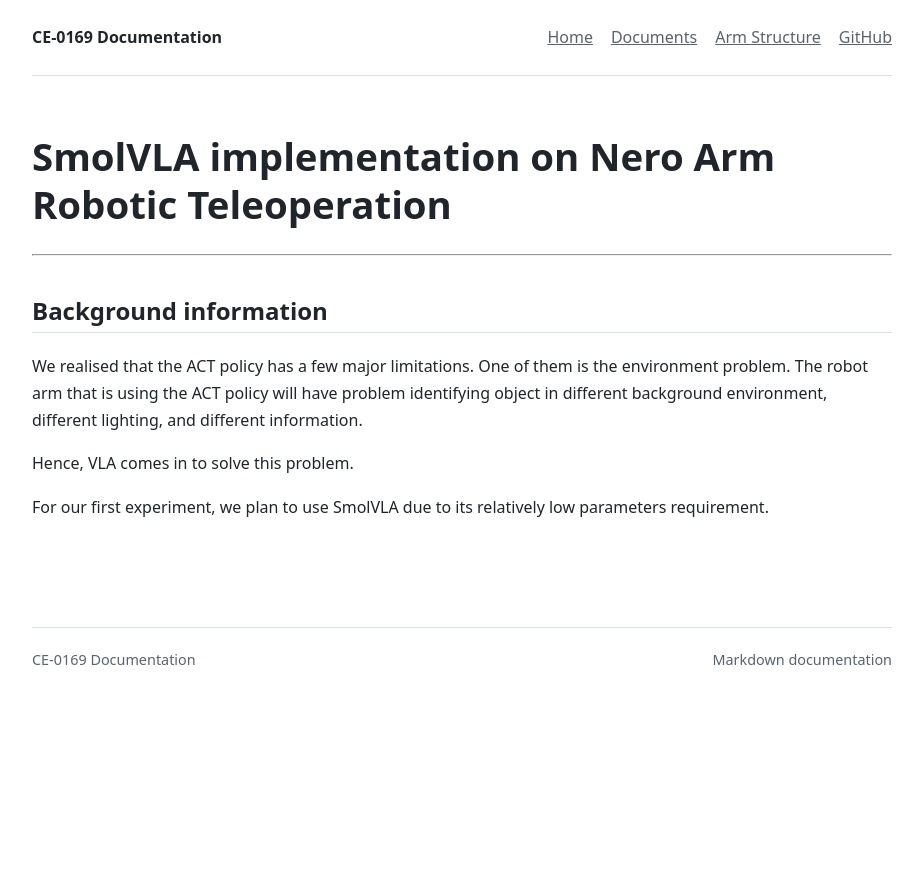
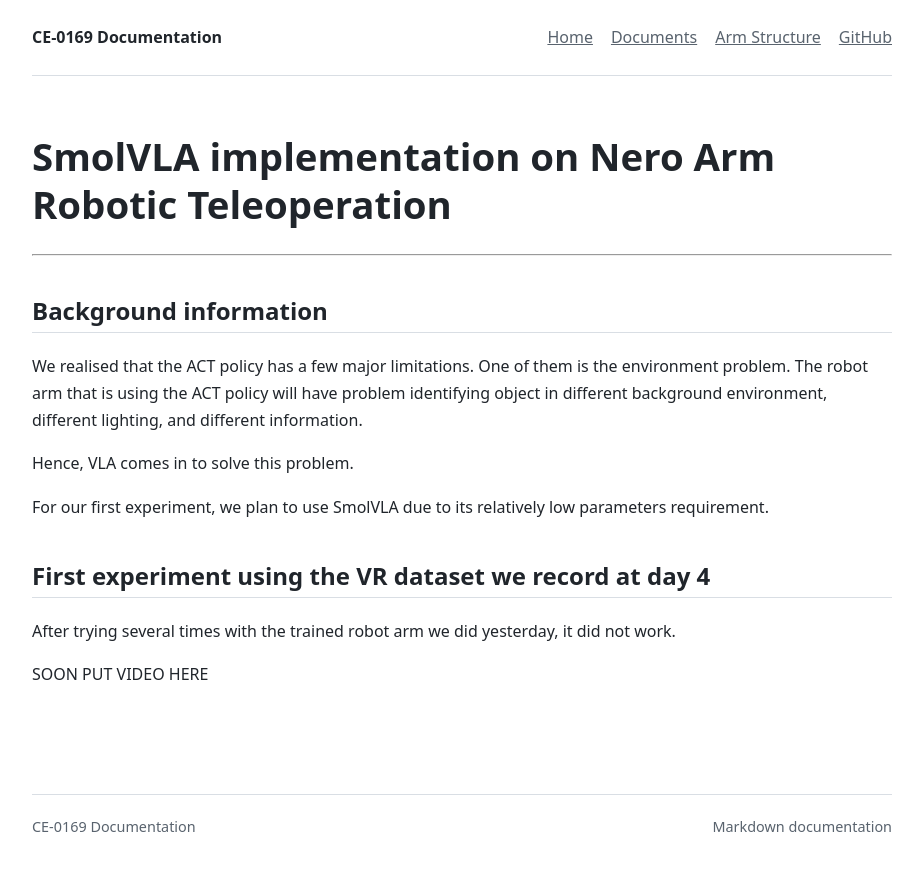
Before and after one commit to Suraset-Khurasee/rnd01, a Jekyll site: the page built from docs/d5/smolvla.md, in a window 1280 px wide. Shown: the top 871 px of the page, without its empty margins (178-1101 px from the left). Built offline with Jekyll 4.4.1, drawn with Linux system fonts in a browser that asks for light colours.

Commit message:
SEE THIS SOON

```diff
--- a/docs/d5/smolvla.md
+++ b/docs/d5/smolvla.md
@@ -14,3 +14,9 @@ We realised that the ACT policy has a few major limitations. One of them is the
 Hence, VLA comes in to solve this problem.
 
 For our first experiment, we plan to use SmolVLA due to its relatively low parameters requirement.
+
+## First experiment using the VR dataset we record at day 4
+
+After trying several times with the trained robot arm we did yesterday, it did not work.
+
+SOON PUT VIDEO HERE
```
